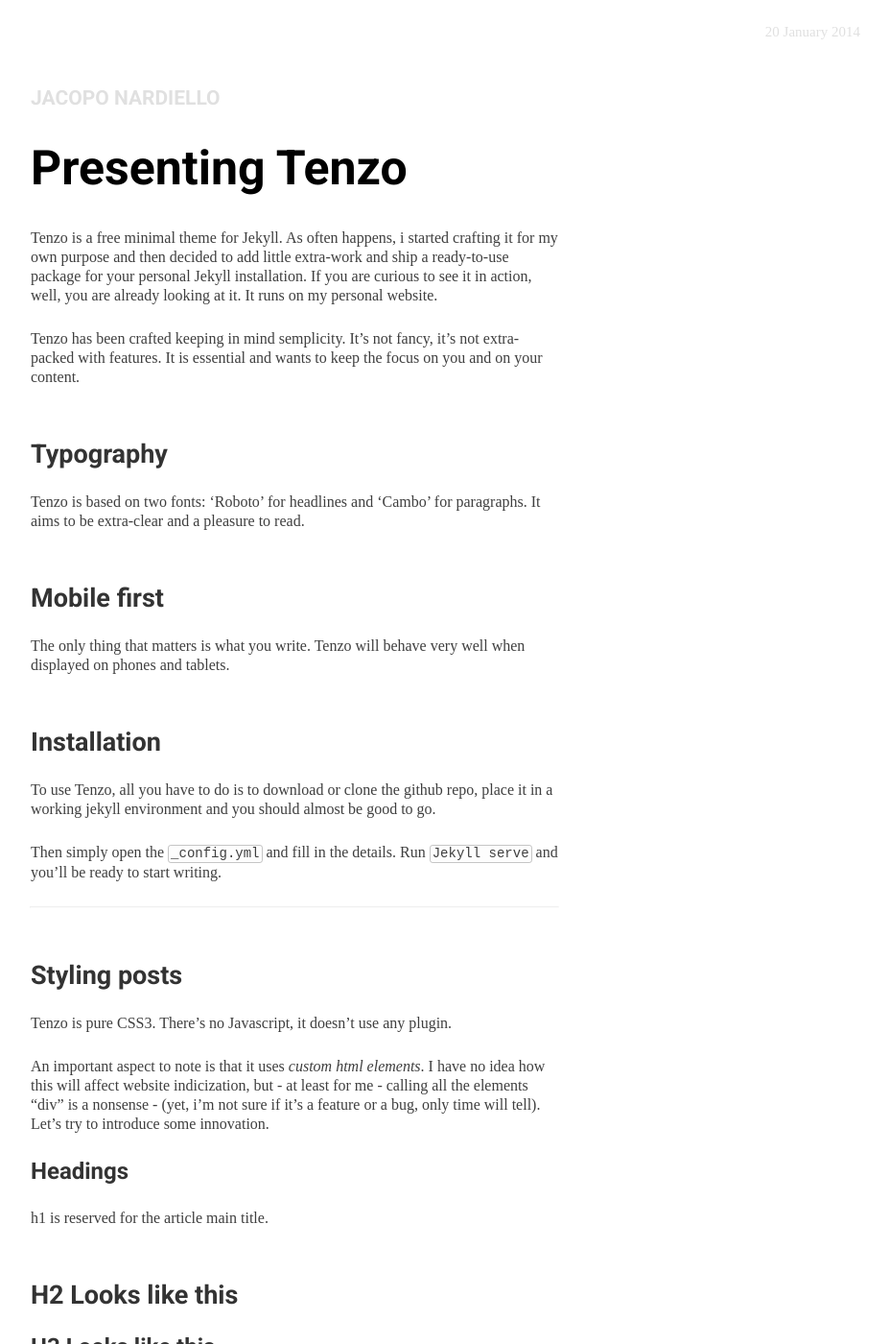
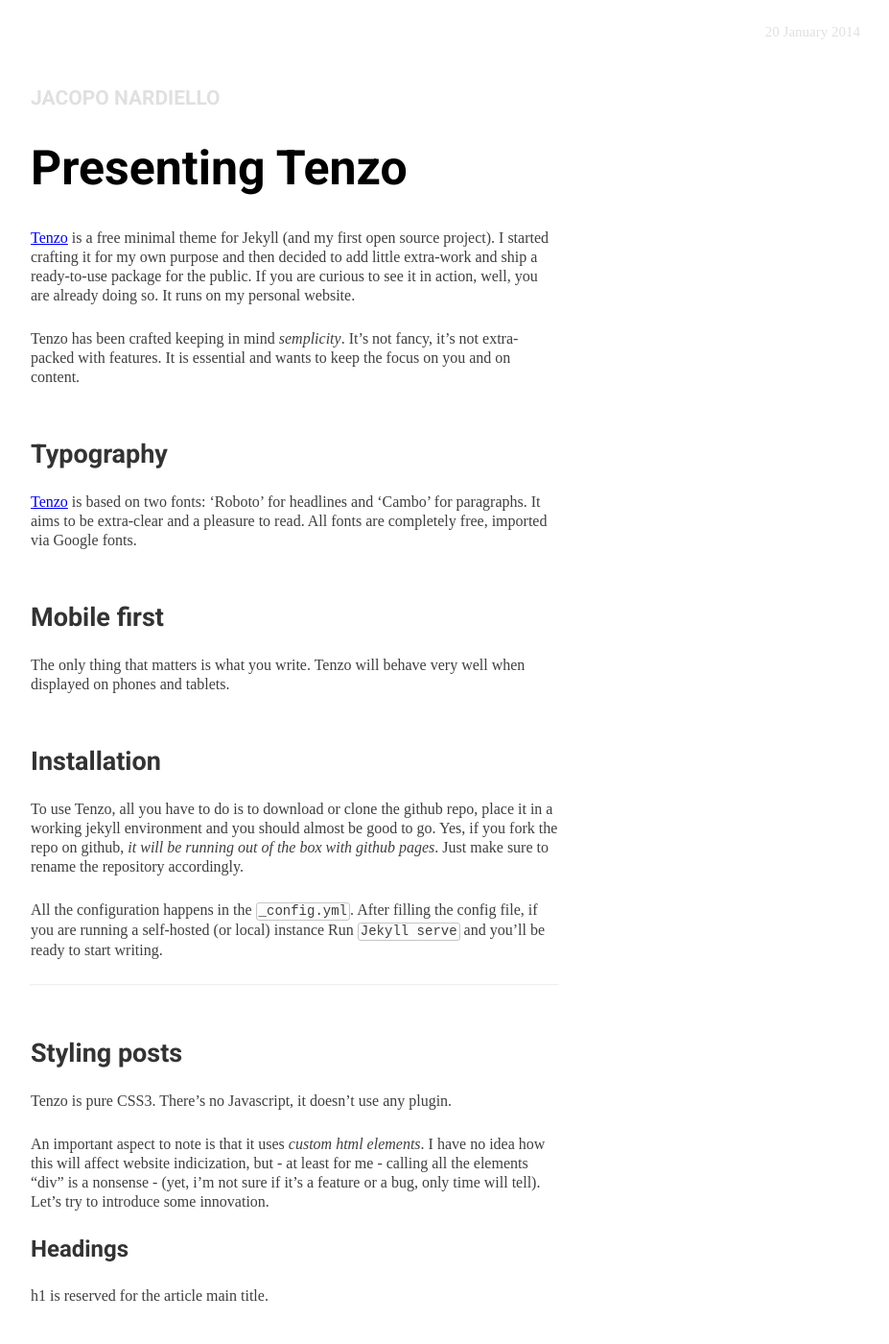
Before and after one commit to jnardiello/jnardiello.github.io, a Jekyll site: the page built from _posts/2014-01-20-presenting-tenzo-for-jekyll.md, in a window 1280 px wide and 1400 px high. Shown: the whole window at 96% size, without its empty margins (333-1260 px from the left). Built offline with Jekyll 4.4.1, drawn with Linux system fonts in a browser that asks for light colours; some web fonts are replaced; Markdown is read by kramdown in place of the engine named in the settings; some of the changed text lies outside the part shown.

Commit message:
Updating posts

```diff
--- a/_posts/2014-01-20-presenting-tenzo-for-jekyll.md
+++ b/_posts/2014-01-20-presenting-tenzo-for-jekyll.md
@@ -4,13 +4,13 @@
 date:   2014-01-20 15:38:00
 ---
 
-Tenzo is a free minimal theme for Jekyll. As often happens, i started crafting it for my own purpose and then decided to add little extra-work and ship a ready-to-use package for your personal Jekyll installation. If you are curious to see it in action, well, you are already looking at it. It runs on my personal website.
+[Tenzo](https://github.com/jnardiello/tenzo) is a free minimal theme for Jekyll (and my first open source project). I started crafting it for my own purpose and then decided to add little extra-work and ship a ready-to-use package for the public. If you are curious to see it in action, well, you are already doing so. It runs on my personal website.
 
-Tenzo has been crafted keeping in mind semplicity. It's not fancy, it's not extra-packed with features. It is essential and wants to keep the focus on you and on your content.
+Tenzo has been crafted keeping in mind *semplicity*. It's not fancy, it's not extra-packed with features. It is essential and wants to keep the focus on you and on content.
 
 ## Typography
 
-Tenzo is based on two fonts: 'Roboto' for headlines and 'Cambo' for paragraphs. It aims to be extra-clear and a pleasure to read.
+[Tenzo](https://github.com/jnardiello/tenzo) is based on two fonts: 'Roboto' for headlines and 'Cambo' for paragraphs. It aims to be extra-clear and a pleasure to read. All fonts are completely free, imported via Google fonts.
 
 ## Mobile first
 
@@ -18,9 +18,9 @@
 
 ## Installation
 
-To use Tenzo, all you have to do is to download or clone the github repo, place it in a working jekyll environment and you should almost be good to go.
+To use Tenzo, all you have to do is to download or clone the github repo, place it in a working jekyll environment and you should almost be good to go. Yes, if you fork the repo on github, *it will be running out of the box with github pages*. Just make sure to rename the repository accordingly.
 
-Then simply open the `_config.yml` and fill in the details. Run `Jekyll serve` and you'll be ready to start writing.
+All the configuration happens in the `_config.yml`. After filling the config file, if you are running a self-hosted (or local) instance Run `Jekyll serve` and you'll be ready to start writing.
 
 ----
 
```
Also changed, not shown: other parts of _posts/2014-01-20-presenting-tenzo-for-jekyll.md (+1 -1 lines), _drafts/2014-01-20-hello-world.md (deleted, +0 -17 lines), _drafts/presenting-tenzo.md (deleted, +0 -15 lines), _posts/2014-01-20-hello-world.md (+1 -1 lines).
